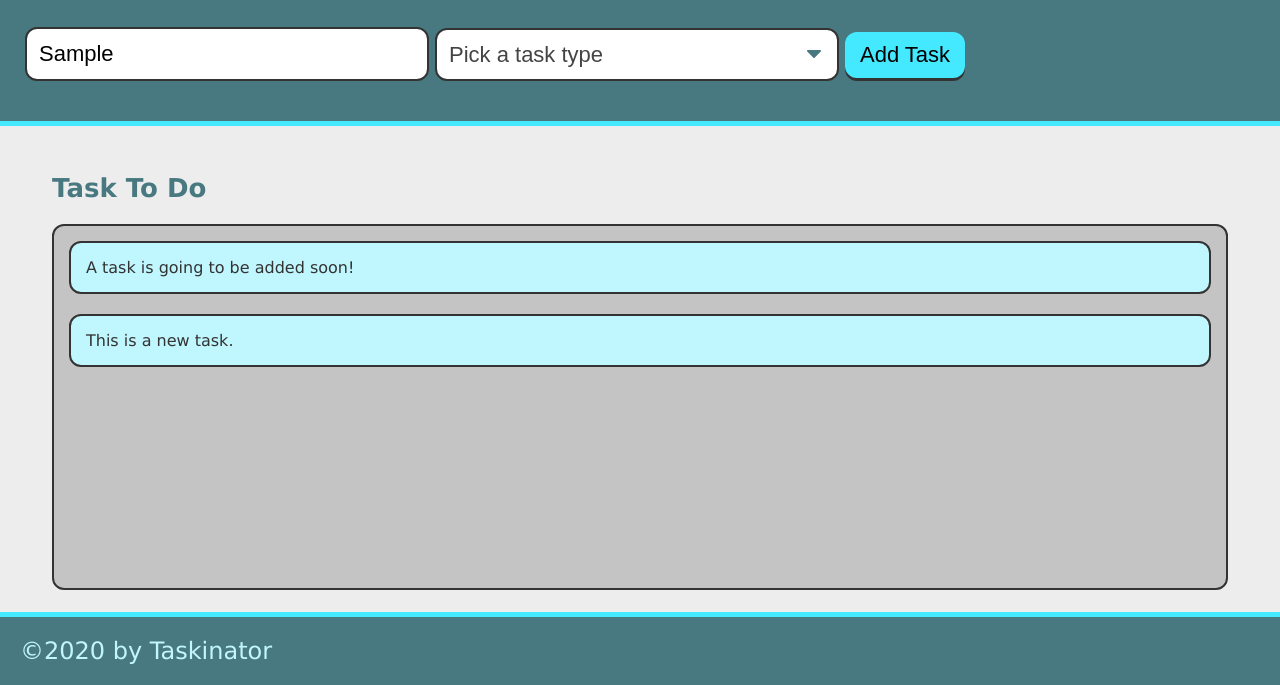
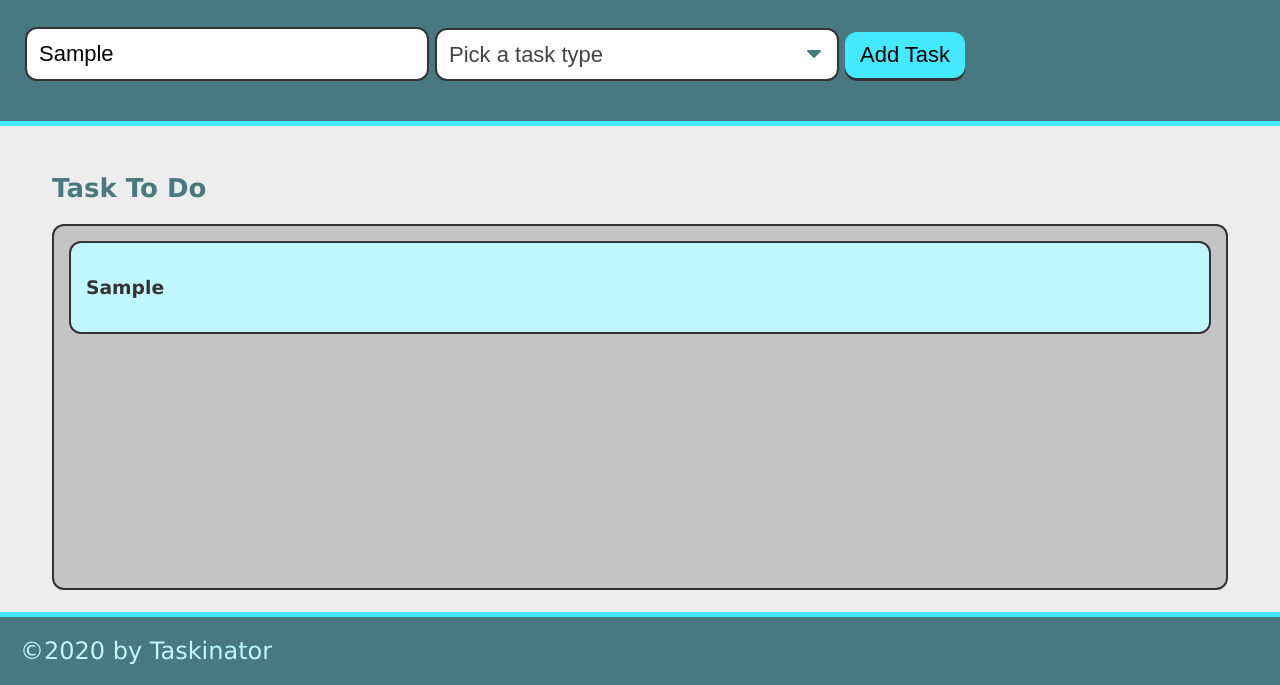
Before and after one commit to MickeyPhillips/taskinator, a plain HTML site: page index.html in a window 1280 px wide. Both pictures are taken after typing "Sample" into the empty fields and a click on the button "Add Task". Shown: the part 115-800 px from the top of the page. Drawn offline with Linux system fonts and the light colour scheme.

Commit message:
Output displays task type with task name

```diff
--- a/assets/js/script.js
+++ b/assets/js/script.js
@@ -2,13 +2,27 @@ var formEl = document.querySelector("#task-form");
 var tasksToDoEl = document.querySelector("#tasks-to-do");
 
 
-var createTaskHandler = function() {
+var createTaskHandler = function(event) {
     event.preventDefault();
+    var taskNameInput = document.querySelector("input[name='task-name']").value;
+    var taskTypeInput = document.querySelector("select[name='task-type']").value;
+
 
     var listItemEl = document.createElement("li");
+
     listItemEl.className = "task-item";
-    listItemEl.textContent = "This is a new task."
+
+    var taskInfoEl = document.createElement("div");
+
+    taskInfoEl.className = "task-info";
+
+    taskInfoEl.innerHTML = "<h3 class='taskname'>" + taskNameInput + "</h3><span class='task-type'>" + taskTypeInput + "</span>";
+
+    listItemEl.appendChild(taskInfoEl);
+
     tasksToDoEl.appendChild(listItemEl);
+
+    console.dir(listItemEl);
 
 };
 formEl.addEventListener("submit", createTaskHandler);
--- a/index.html
+++ b/index.html
@@ -34,7 +34,7 @@
         <section class="task-list-wrapper">
             <h2 class="list-title">Task To Do</h2>
             <ul class="task-list" id="tasks-to-do">
-                <li class="task-item">A task is going to be added soon!</li>
+
             </ul>
         </section>
     </main>
```
